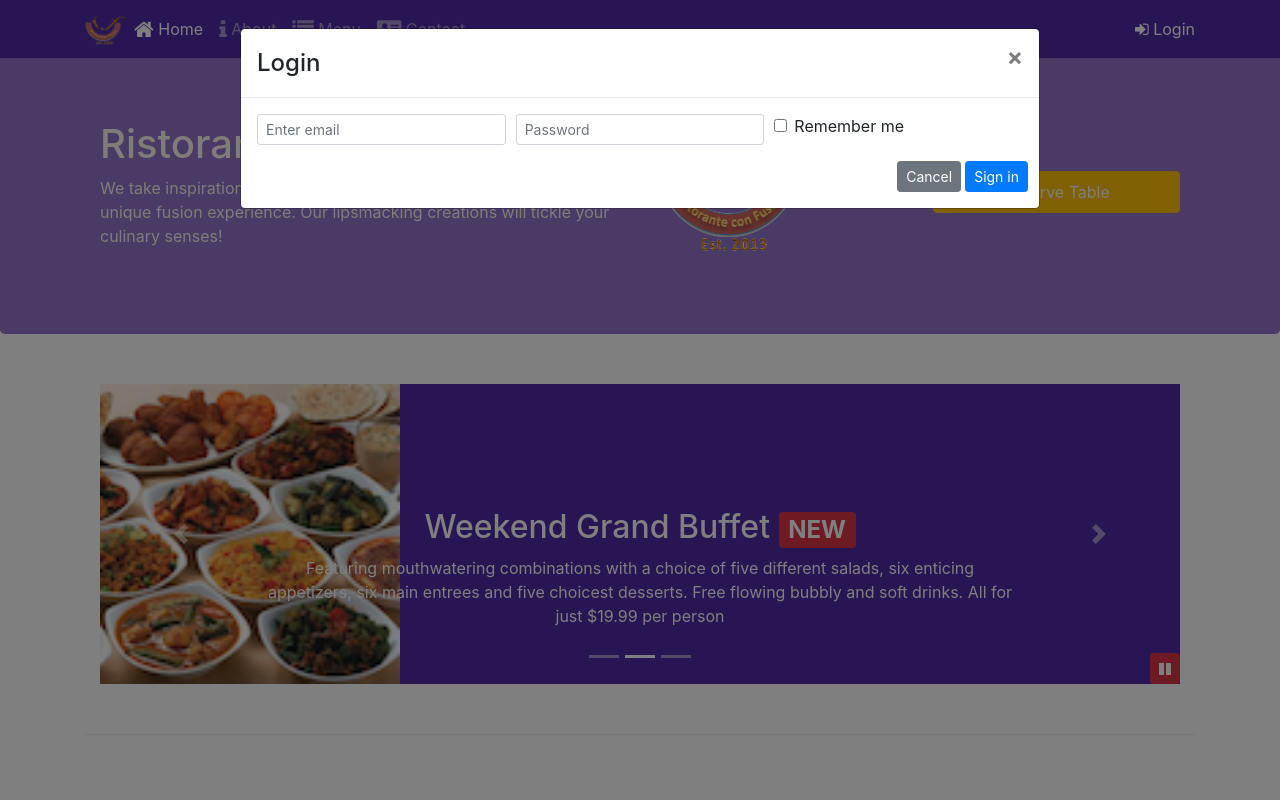
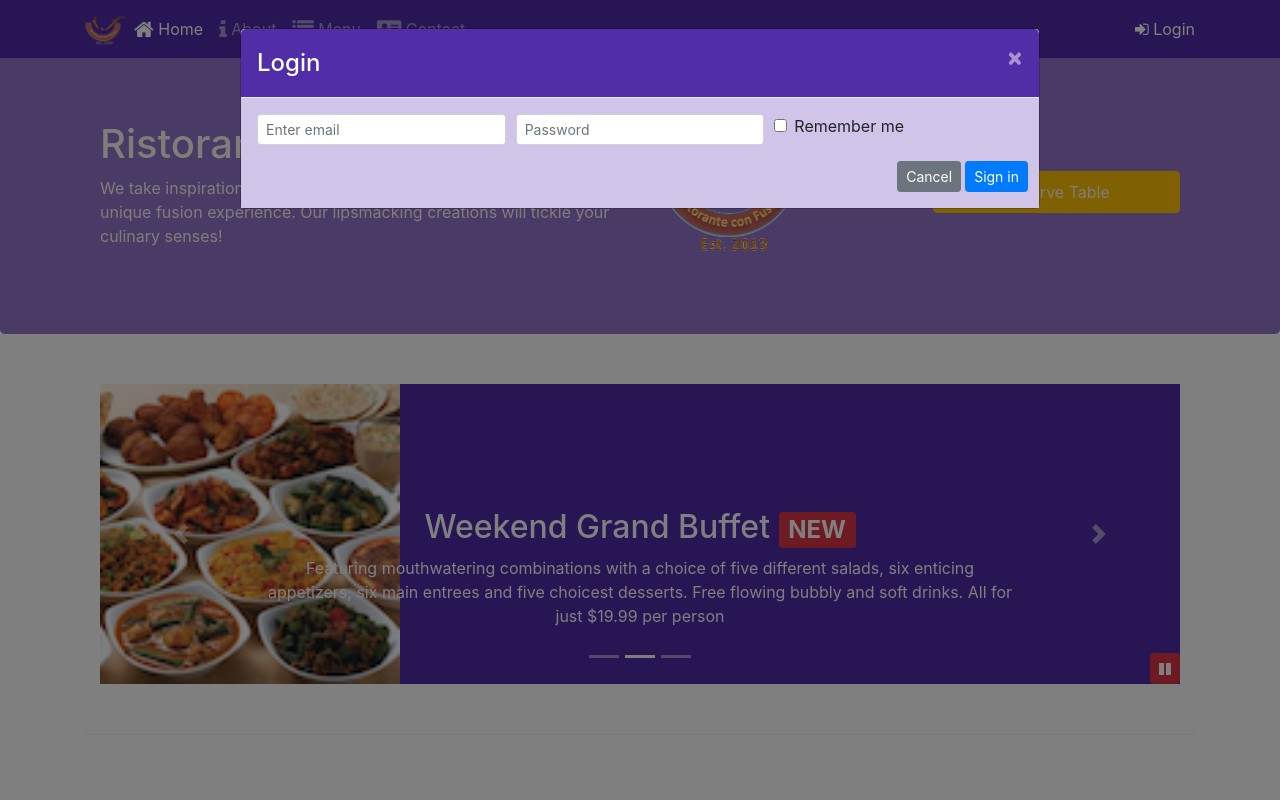
Before and after one commit to RonanJehnna/Bootstrap, a website: page index.html in a window 1280 px wide. Both pictures are taken after a click on the link "Login". Shown: the top 800 px of the page. Drawn offline with nearby package versions, Linux system fonts and the light colour scheme.

Commit message:
Assignment 4

```diff
--- a/css/styles.scss
+++ b/css/styles.scss
@@ -74,3 +74,19 @@ body{
     bottom: 0px;
     z-index: 1;
 }
+
+.modal-header {
+    background: $background-dark;
+
+    .modal-title {
+        color: white;
+    }
+
+    .close {
+        color: floralwhite;
+    }
+}
+
+.modal-body {
+    background: $background-pale;
+}
--- a/index.html
+++ b/index.html
@@ -30,7 +30,7 @@
                     <li class="nav-item"><a class="nav-link" href="./contactus.html"><span class="fa fa-address-card fa-lg"></span> Contact</a></li>
                 </ul>
                 <span class="navbar-text">
-                    <a data-toggle="modal" data-target="#loginModal">
+                    <a id="loginButton">
                         <span class="fa fa-sign-in"></span> Login
                     </a>
                 </span>
@@ -87,7 +87,7 @@
                 </div>
                 <div class="col-12 col-sm align-self-center">
                     <a class="btn btn-warning btn-block nav-link col-12"
-                        data-toggle="modal" data-target="#reserveform">Reserve Table</a>
+                        id="reserveButton">Reserve Table</a>
                 </div>
             </div>
         </div>
@@ -349,6 +349,14 @@
                     $('#carouselButton').children('span').addClass('fa-pause');
                 }
             });
+
+            $('#reserveButton').click(function(){
+                $('#reserveform').modal();
+            });
+
+            $('#loginButton').click(function(){
+                $('#loginModal').modal();
+            });
         });
     </script>
 </body>
```
Also changed, not shown: css/styles.css.
